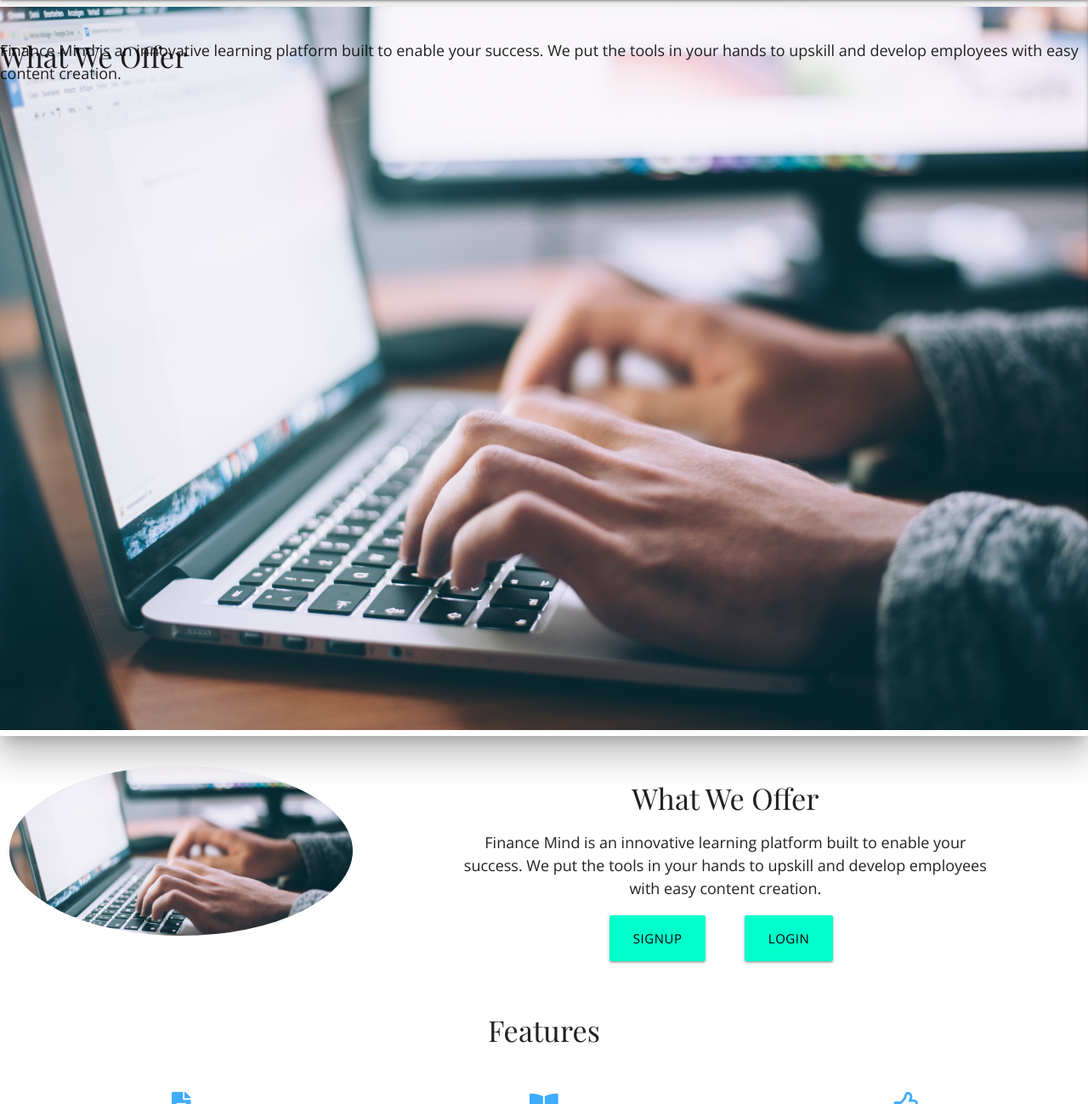
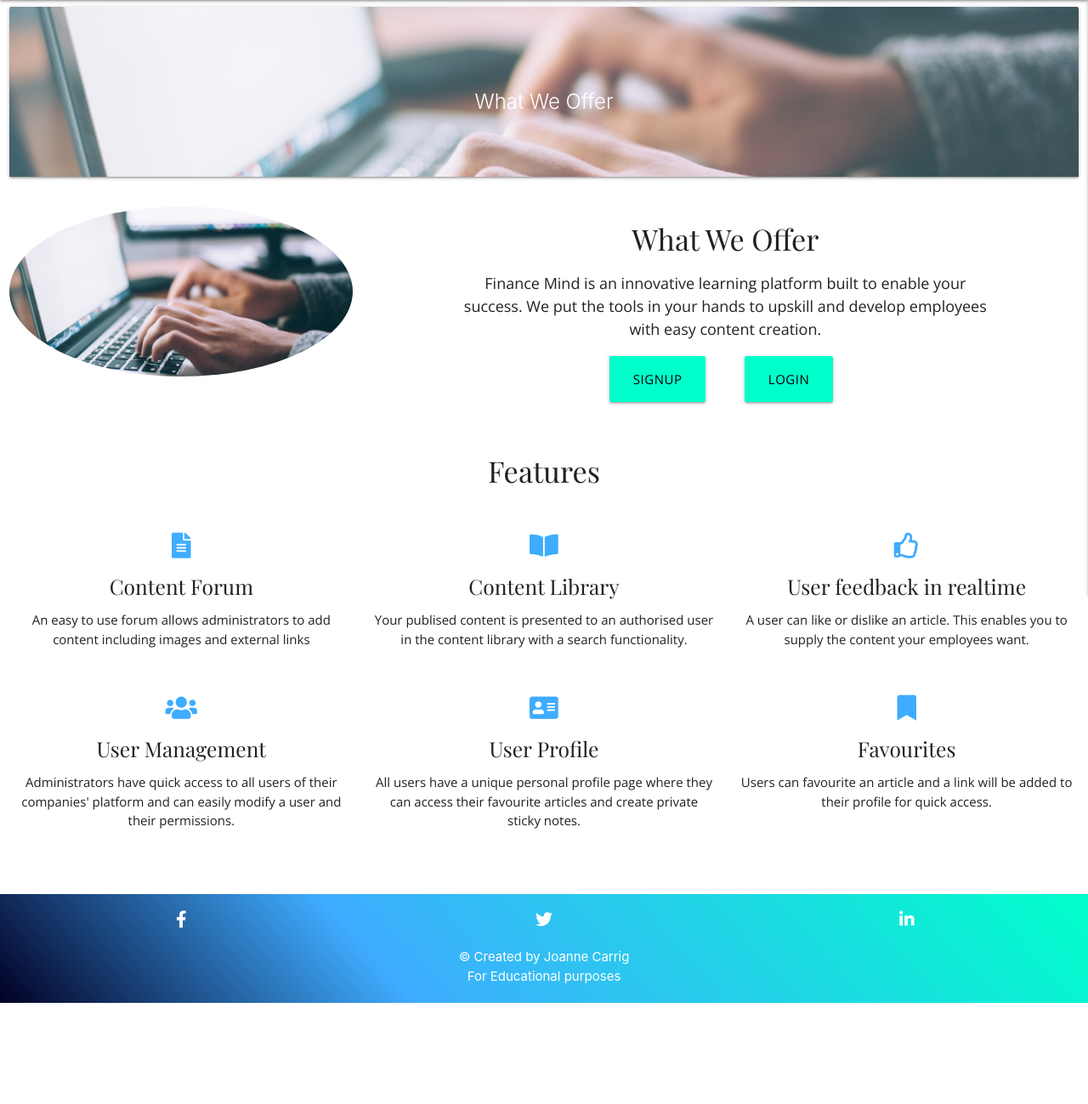
Before and after one commit to jojo157/learning-platform, a Flask app: page / in a window 1280 px wide. Shown: the part 160-1459 px from the top of the page at 85% size. After the commit the page ends 1340 px from the top, so only its background shows below. Run offline with Flask 2, Linux system fonts and the light colour scheme; some libraries are stand-ins or nearby versions.

Commit message:
trying to get hero image on index page to fit correctly and testing different background images

```diff
--- a/static/css/style.css
+++ b/static/css/style.css
@@ -109,15 +109,23 @@
     font-size: 30px;
 }
 
-.hero-image{
-
-    position: relative;
+.card-image{
+    height: 200px;
 }
 
-.div-text{
-    position: absolute;
-    top: 20px;
+div.card-image img{
+    width: 100%;
+    height: 100%;
+    object-fit: cover;
+    opacity: 0.8;
 }
+
+span.card-title{
+    margin: auto;
+    top: 0; left: 0; bottom: 0; right: 0;
+    height: 30%;
+}
+
 
 /* Home Page */
 
--- a/templates/index.html
+++ b/templates/index.html
@@ -1,24 +1,27 @@
 {% extends "base.html" %}
 {% block content %}
 
-<div class="hero-image ">
-    <div class="card transparent z-depth-5">
-    <img src="{{ url_for('static', filename='images/laptop.jpg') }}">
-    <h4 class="home-margin div-text">What We Offer</h4>
-    <p class="sub-header-text div-text"> Finance Mind is an innovative learning platform built to enable your success.
-            We put the tools in your hands to upskill and develop employees with easy content creation.
-    </p>
+
+<div class="row">
+    <div class="col s12 m12 hero-image">
+      <div class="card">
+        <div class="card-image center">
+          <img src="{{ url_for('static', filename='images/laptop.jpg') }}">
+          <span class="card-title centre">What We Offer</span>
+        </div>
     </div>
 </div>
+
+
 
     <div class="row">
         <div class="col s10 offset-s1 m4  l4 success-div">
               <img class="circle" src="{{ url_for('static', filename='images/laptop.jpg') }}">
         </div>
         <div class="col s12 m6 offset-m1 l6 offset-l1 center offer-div">
-            <h4 class="home-margin">What We Offer</h4>
-            <p class="sub-header-text"> Finance Mind is an innovative learning platform built to enable your success.
-                We put the tools in your hands to upskill and develop employees with easy content creation.
+            <h4 class="home-margin div-text-heading">What We Offer</h4>
+            <p class="sub-header-text div-text"> Finance Mind is an innovative learning platform built to enable your success.
+            We put the tools in your hands to upskill and develop employees with easy content creation.
             </p>
             <div class="col l3 m4 s6 offset-l3 offset-m2">
             <a href="{{ url_for('register') }}" class="btn-large green-button">SIGNUP</a>
```
